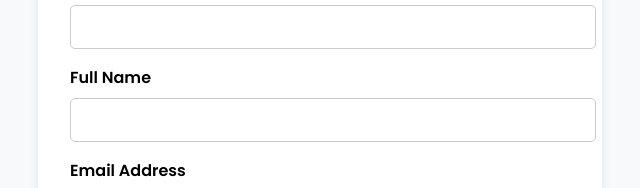
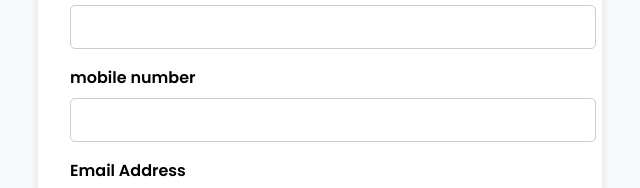
Before and after one commit to Akash-could/vault-of-code, a plain HTML site: page apply.html in a window 1280 px wide. Shown: the part 306-494 px from the top of the page, 320-960 px from the left. Drawn offline with Linux system fonts and the light colour scheme.

Commit message:
Update apply.html

```diff
--- a/apply.html
+++ b/apply.html
@@ -78,7 +78,7 @@
       <label for="name">Full Name</label>
       <input type="text" id="name" required>
 
-      <label for="mobile number">Full Name</label>
+      <label for="mobile number">mobile number</label>
       <input type="number" id="mobile number" required>
 
       <label for="email">Email Address</label>
```
